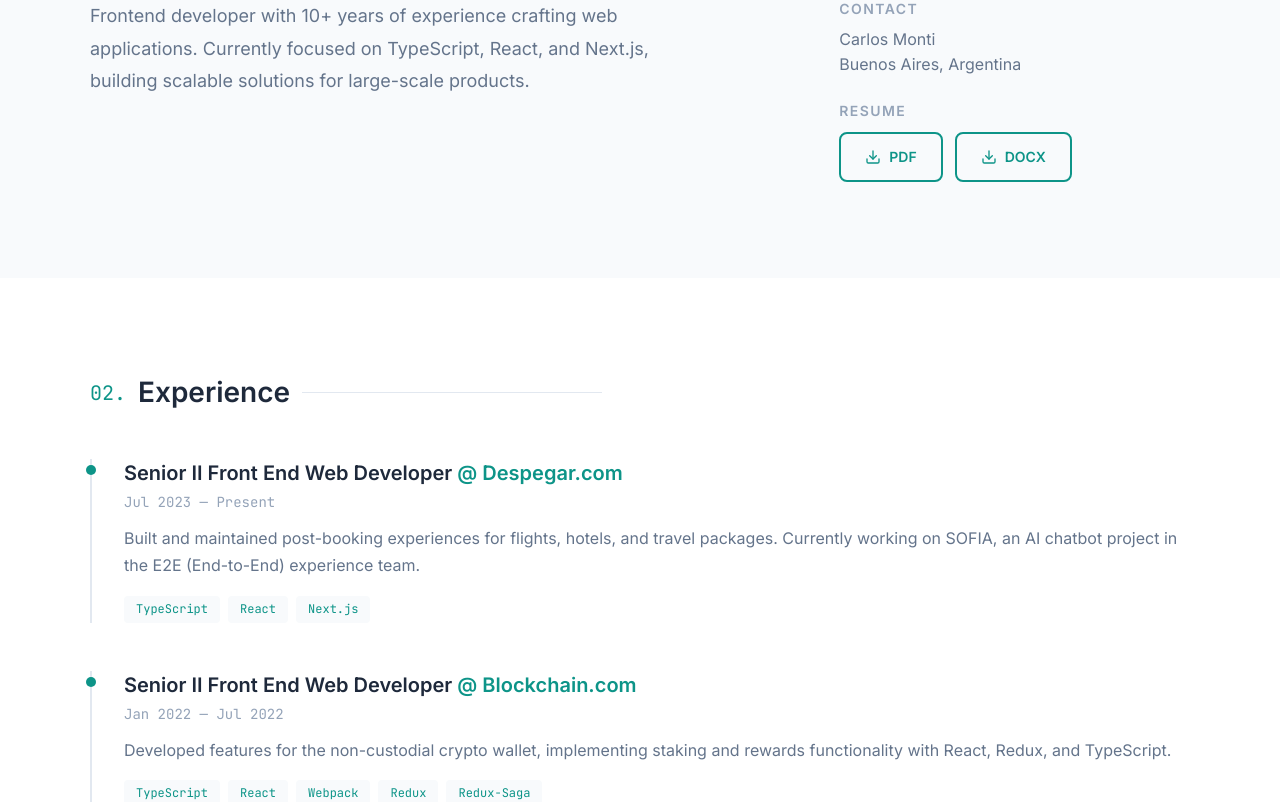
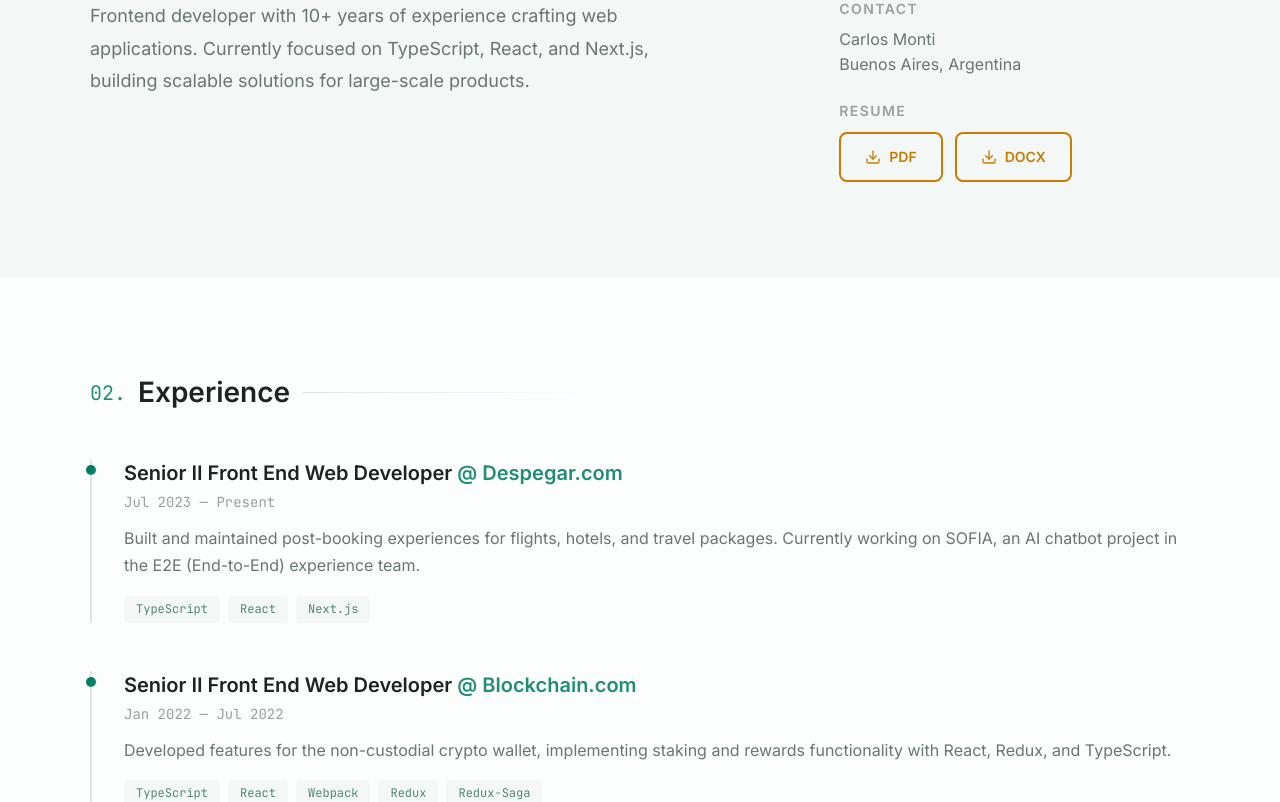
Before and after one commit to testacode/resume, a Next.js app: page / in a window 1280 px wide. Shown: the part 980-1782 px from the top of the page. Built offline with nearby package versions, Linux system fonts and the light colour scheme.

Commit message:
style: migrate to OKLCH color space with teal-tinted neutrals and warm accent
Tint all neutral tokens toward teal (hue 175) for cohesive palette,
add amber/gold warm accent for CTAs, soft accent for info tags,
gradient heading lines, radial-gradient timeline dots, and tokenized overlay.

```diff
--- a/src/app/globals.css
+++ b/src/app/globals.css
@@ -1,16 +1,20 @@
 /* Design Tokens */
 :root {
   /* Colors - Light Mode (Default) */
-  --color-background: #ffffff;
-  --color-background-alt: #f8fafc;
-  --color-text-primary: #1e293b;
-  --color-text-secondary: #64748b;
-  --color-text-muted: #94a3b8;
-  --color-accent: #0d9488;
-  --color-accent-hover: #0f766e;
-  --color-border: #e2e8f0;
-  --color-card: #ffffff;
-  --color-card-hover: #f8fafc;
+  --color-background: oklch(0.995 0.002 175);
+  --color-background-alt: oklch(0.975 0.006 175);
+  --color-text-primary: oklch(0.25 0.012 175);
+  --color-text-secondary: oklch(0.55 0.015 175);
+  --color-text-muted: oklch(0.7 0.012 175);
+  --color-accent: oklch(0.58 0.1 175);
+  --color-accent-hover: oklch(0.50 0.1 175);
+  --color-accent-warm: oklch(0.65 0.17 75);
+  --color-accent-warm-hover: oklch(0.58 0.17 75);
+  --color-accent-soft: oklch(0.58 0.06 175);
+  --color-border: oklch(0.915 0.008 175);
+  --color-card: oklch(0.995 0.002 175);
+  --color-card-hover: oklch(0.975 0.006 175);
+  --color-overlay: oklch(0.17 0.01 175 / 0.5);
 
   /* Typography */
   --font-sans: 'Inter', -apple-system, BlinkMacSystemFont, 'Segoe UI', Roboto, sans-serif;
@@ -37,9 +41,9 @@
   --transition-slow: 400ms ease;
 
   /* Shadows */
-  --shadow-sm: 0 1px 2px rgba(0, 0, 0, 0.05);
-  --shadow-md: 0 4px 6px rgba(0, 0, 0, 0.07);
-  --shadow-lg: 0 10px 15px rgba(0, 0, 0, 0.1);
+  --shadow-sm: 0 1px 2px oklch(0.17 0.01 175 / 0.06);
+  --shadow-md: 0 4px 6px oklch(0.17 0.01 175 / 0.08);
+  --shadow-lg: 0 10px 15px oklch(0.17 0.01 175 / 0.12);
 
   /* Border Radius */
   --radius-sm: 4px;
@@ -50,16 +54,20 @@
 
 /* Dark Mode */
 [data-theme='dark'] {
-  --color-background: #0f172a;
-  --color-background-alt: #1e293b;
-  --color-text-primary: #f1f5f9;
-  --color-text-secondary: #94a3b8;
-  --color-text-muted: #64748b;
-  --color-accent: #2dd4bf;
-  --color-accent-hover: #5eead4;
-  --color-border: #334155;
-  --color-card: #1e293b;
-  --color-card-hover: #334155;
+  --color-background: oklch(0.17 0.015 175);
+  --color-background-alt: oklch(0.24 0.015 175);
+  --color-text-primary: oklch(0.96 0.006 175);
+  --color-text-secondary: oklch(0.7 0.012 175);
+  --color-text-muted: oklch(0.55 0.012 175);
+  --color-accent: oklch(0.78 0.12 175);
+  --color-accent-hover: oklch(0.85 0.12 175);
+  --color-accent-warm: oklch(0.80 0.15 85);
+  --color-accent-warm-hover: oklch(0.85 0.12 85);
+  --color-accent-soft: oklch(0.78 0.07 175);
+  --color-border: oklch(0.35 0.012 175);
+  --color-card: oklch(0.24 0.015 175);
+  --color-card-hover: oklch(0.35 0.015 175);
+  --color-overlay: oklch(0.10 0.01 175 / 0.6);
 }
 
 /* Reset & Base Styles */
--- a/src/components/layout/Header/Header.module.css
+++ b/src/components/layout/Header/Header.module.css
@@ -110,7 +110,7 @@
     display: block;
     position: fixed;
     inset: 0;
-    background-color: rgb(0 0 0 / 0.5);
+    background-color: var(--color-overlay);
     z-index: 40;
   }
 
--- a/src/components/sections/About/About.module.css
+++ b/src/components/sections/About/About.module.css
@@ -20,7 +20,7 @@
   content: '';
   flex: 1;
   height: 1px;
-  background-color: var(--color-border);
+  background: linear-gradient(to right, var(--color-border), transparent);
   max-width: 300px;
 }
 
@@ -85,15 +85,15 @@
   min-width: 100px;
   font-size: 0.875rem;
   font-weight: 600;
-  color: var(--color-accent);
+  color: var(--color-accent-warm);
   background-color: transparent;
-  border: 2px solid var(--color-accent);
+  border: 2px solid var(--color-accent-warm);
   border-radius: var(--radius-md);
   transition: background-color var(--transition-fast), color var(--transition-fast), transform var(--transition-fast);
 }
 
 .downloadButton:hover {
-  background-color: var(--color-accent);
+  background-color: var(--color-accent-warm);
   color: var(--color-background);
   transform: translateY(-2px);
 }
--- a/src/components/sections/Experience/Experience.module.css
+++ b/src/components/sections/Experience/Experience.module.css
@@ -19,7 +19,7 @@
   content: '';
   flex: 1;
   height: 1px;
-  background-color: var(--color-border);
+  background: linear-gradient(to right, var(--color-border), transparent);
   max-width: 300px;
 }
 
@@ -49,7 +49,7 @@
   top: 6px;
   width: 10px;
   height: 10px;
-  background-color: var(--color-accent);
+  background: radial-gradient(circle at 35% 35%, var(--color-accent-hover), var(--color-accent));
   border-radius: var(--radius-full);
 }
 
@@ -98,7 +98,7 @@
   font-size: 0.75rem;
   padding: var(--space-1) var(--space-3);
   background-color: var(--color-background-alt);
-  color: var(--color-accent);
+  color: var(--color-accent-soft);
   border-radius: var(--radius-sm);
 }
 
--- a/src/components/sections/Projects/Projects.module.css
+++ b/src/components/sections/Projects/Projects.module.css
@@ -19,7 +19,7 @@
   content: '';
   flex: 1;
   height: 1px;
-  background-color: var(--color-border);
+  background: linear-gradient(to right, var(--color-border), transparent);
   max-width: 300px;
 }
 
@@ -108,7 +108,7 @@
   font-size: 0.75rem;
   padding: var(--space-1) var(--space-3);
   background-color: var(--color-background);
-  color: var(--color-accent);
+  color: var(--color-accent-soft);
   border-radius: var(--radius-sm);
 }
 
```
